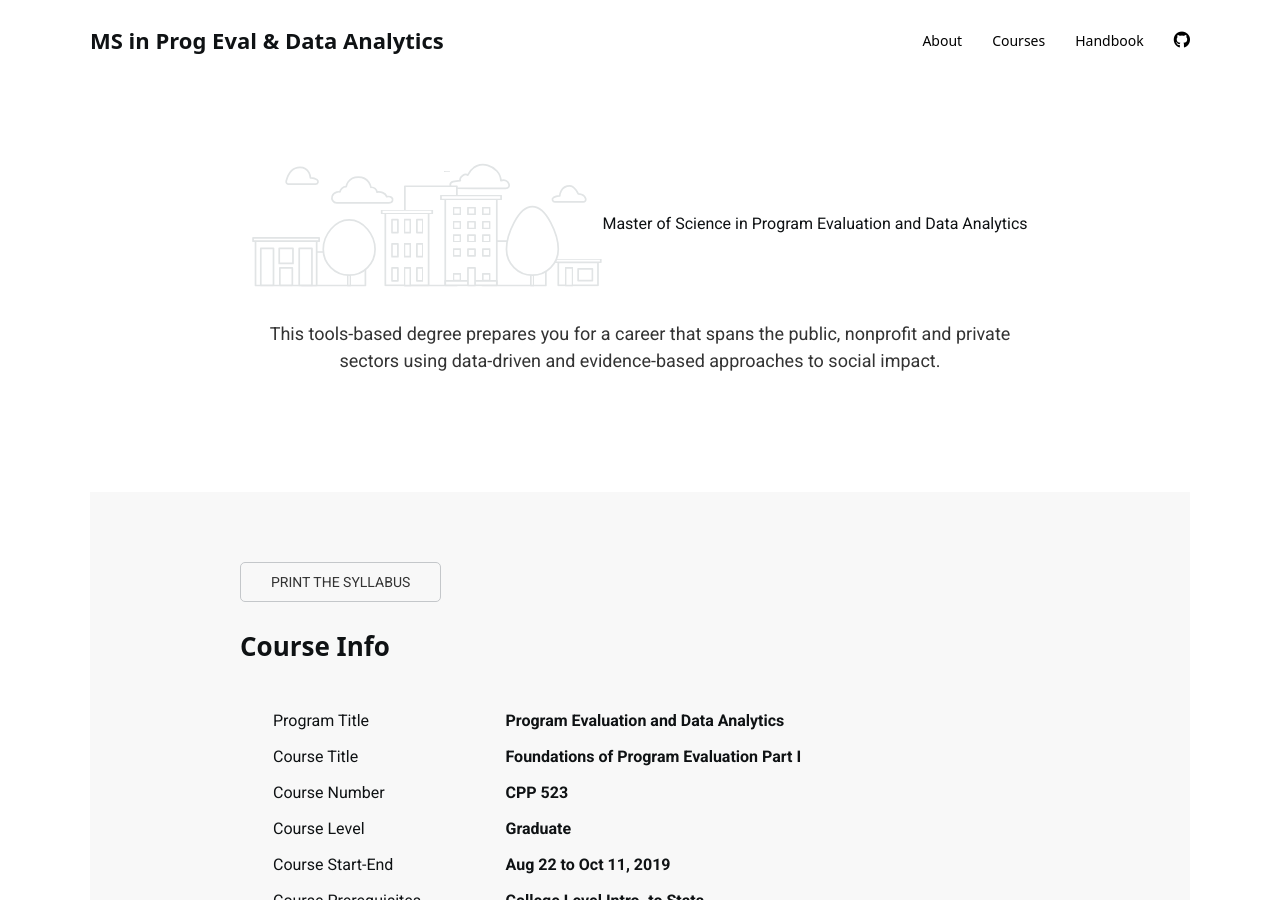
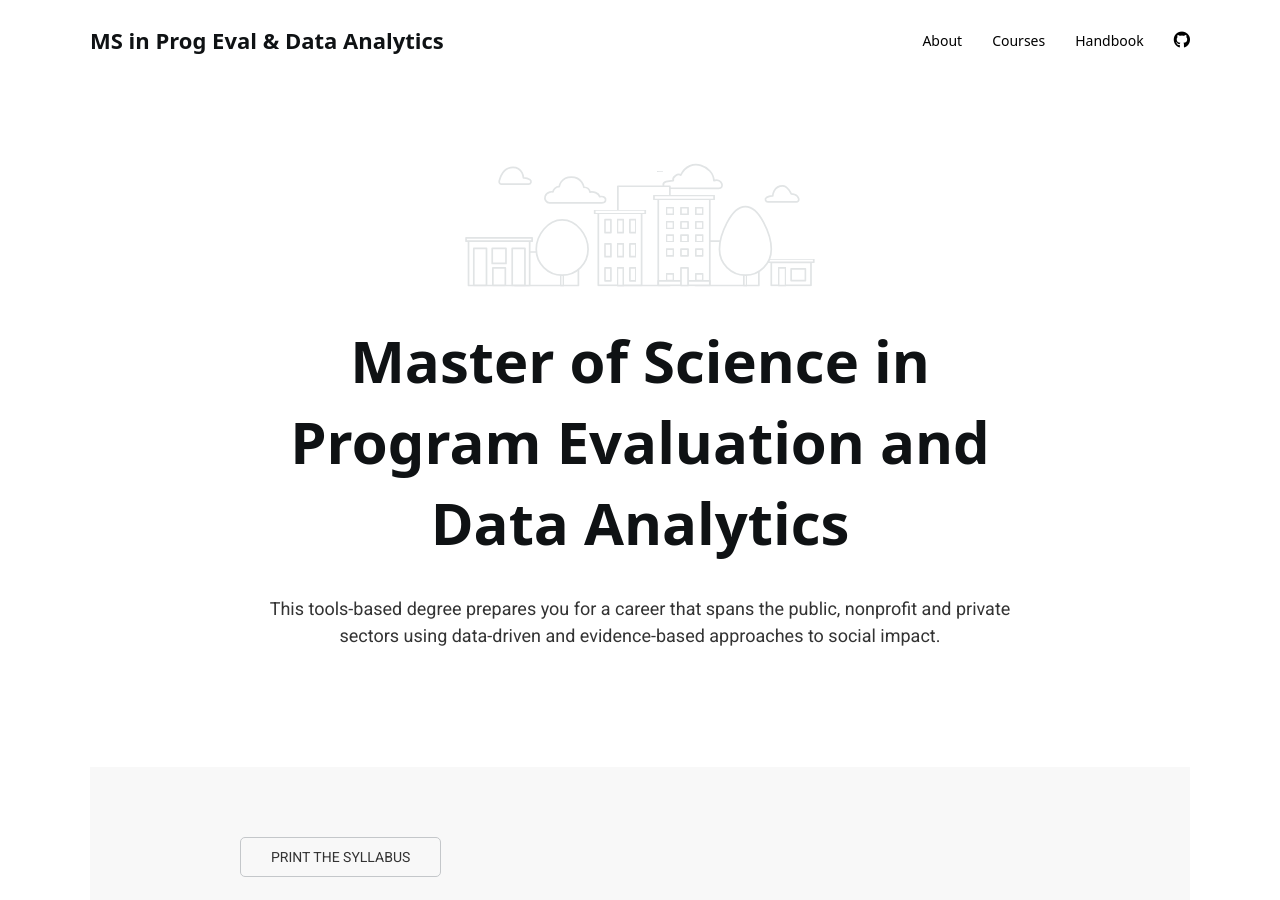
Before and after one commit to DS4PS/ms-prog-eval-data-analytics, a Jekyll site: the page built from index.md, in a window 1280 px wide and 900 px high. Built offline with Jekyll 4.4.1, drawn with Linux system fonts in a browser that asks for light colours; nearby versions of some CDN libraries; a style sheet for code colours, icons or effects is not loaded.

Commit message:
Update index.html

```diff
--- a/_layouts/index.html
+++ b/_layouts/index.html
@@ -36,7 +36,7 @@ layout: default
 <div class="uk-section section-hero .uk-width-1-1"  data-uk-scrollspy="cls: uk-animation-slide-bottom-medium; repeat: true">
     <div class="uk-container uk-container-small">
         {% if page.index.image %}
-        <p class="hero-image uk-text-center"><img src="{{ site.post_assets | absolute_url }}{{ page.index.image }}" alt="Analytics" style="width:350px;height:350px;></p>
+        <p class="hero-image uk-text-center"><img src="{{ site.post_assets | absolute_url }}{{ page.index.image }}" alt="Analytics" style="width:350px;height:350px;"></p>
         {% endif %}
         <h2 class="uk-heading-hero uk-text-center uk-margin-remove-top uk-margin-remove-bottom " >{{ page.index.title }}</h2>
 
```
